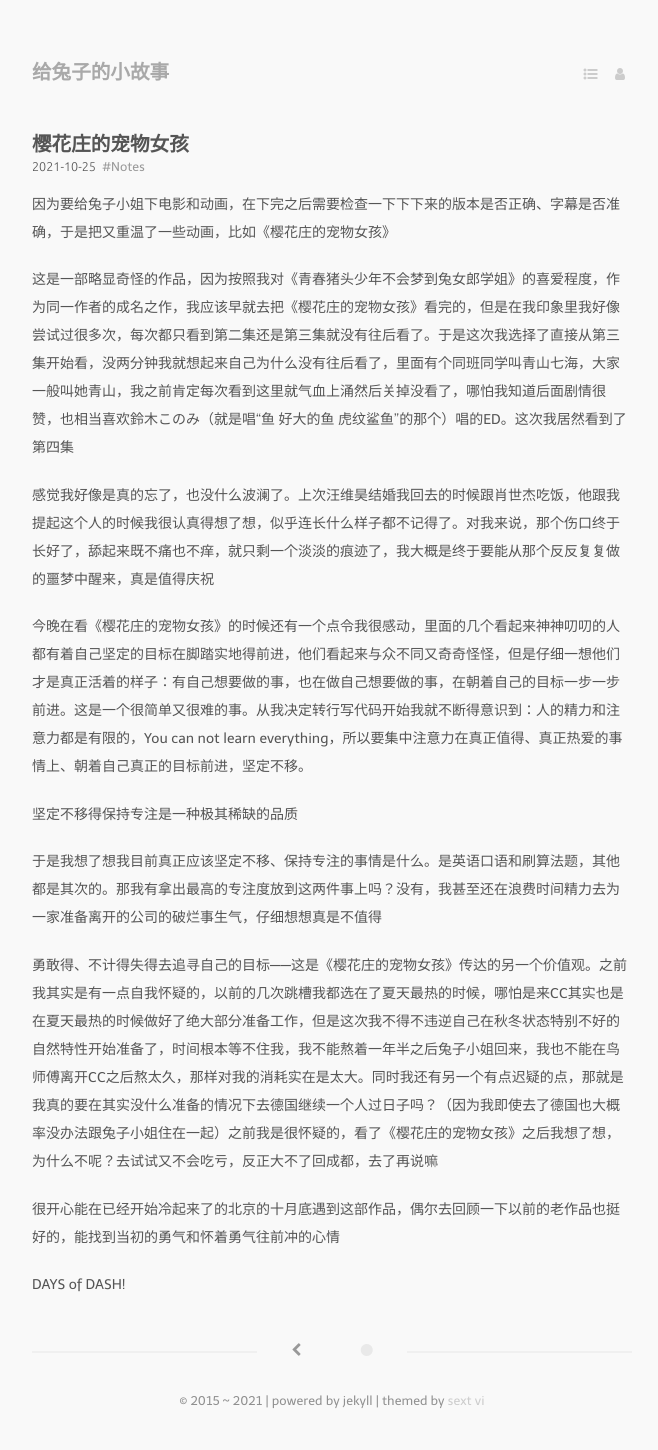
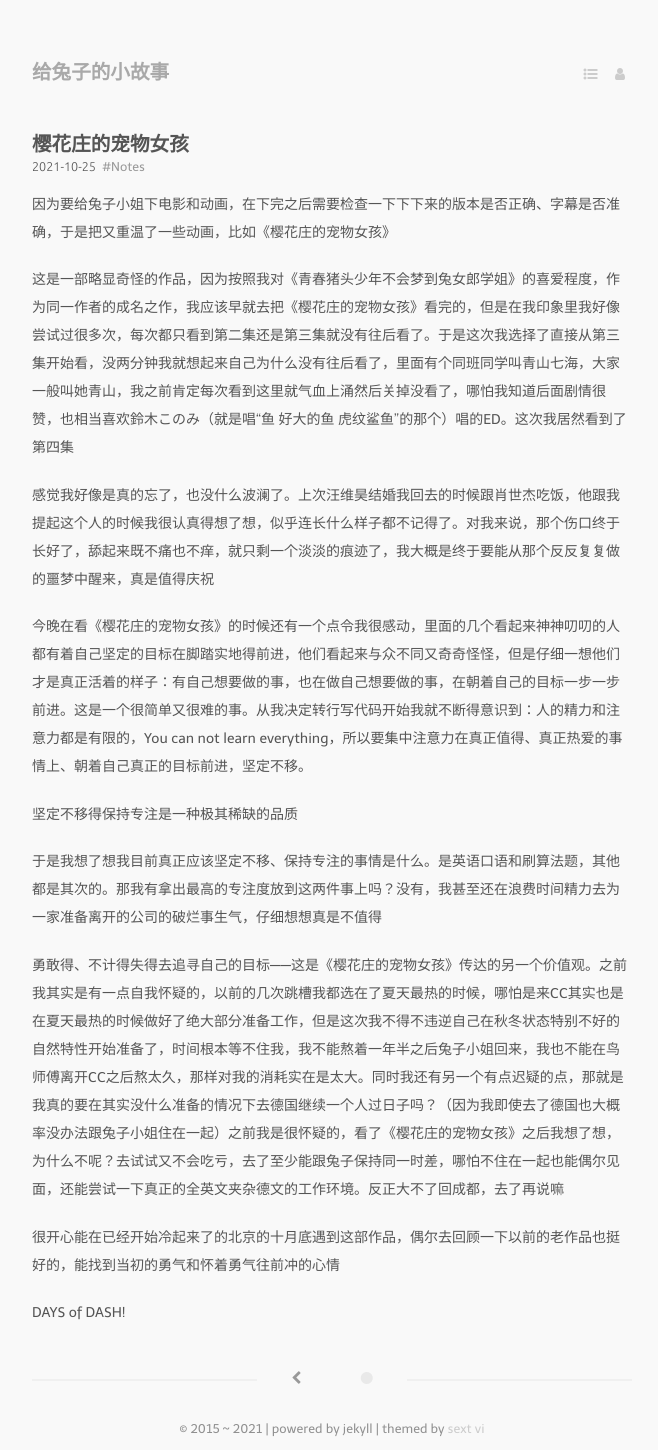
Before and after one commit to keaising/grace, a Jekyll site: the page built from _posts/2021-10-25-sa-ku-ra-so.md, in a window 1280 px wide. Shown: the whole page, without its empty margins (308-966 px from the left). Built offline with Jekyll 4.4.1, drawn with Linux system fonts in a browser that asks for light colours; nearby versions of some CDN libraries; some web fonts are replaced; a script that is not in the unit is left out; before the commit the page ends 1422 px from its top, so only the background shows below that.

Commit message:
Update 2021-10-25-sa-ku-ra-so.md

```diff
--- a/_posts/2021-10-25-sa-ku-ra-so.md
+++ b/_posts/2021-10-25-sa-ku-ra-so.md
@@ -19,7 +19,7 @@ tags:
 
 于是我想了想我目前真正应该坚定不移、保持专注的事情是什么。是英语口语和刷算法题，其他都是其次的。那我有拿出最高的专注度放到这两件事上吗？没有，我甚至还在浪费时间精力去为一家准备离开的公司的破烂事生气，仔细想想真是不值得
 
-勇敢得、不计得失得去追寻自己的目标——这是《樱花庄的宠物女孩》传达的另一个价值观。之前我其实是有一点自我怀疑的，以前的几次跳槽我都选在了夏天最热的时候，哪怕是来CC其实也是在夏天最热的时候做好了绝大部分准备工作，但是这次我不得不违逆自己在秋冬状态特别不好的自然特性开始准备了，时间根本等不住我，我不能熬着一年半之后兔子小姐回来，我也不能在鸟师傅离开CC之后熬太久，那样对我的消耗实在是太大。同时我还有另一个有点迟疑的点，那就是我真的要在其实没什么准备的情况下去德国继续一个人过日子吗？（因为我即使去了德国也大概率没办法跟兔子小姐住在一起）之前我是很怀疑的，看了《樱花庄的宠物女孩》之后我想了想，为什么不呢？去试试又不会吃亏，反正大不了回成都，去了再说嘛
+勇敢得、不计得失得去追寻自己的目标——这是《樱花庄的宠物女孩》传达的另一个价值观。之前我其实是有一点自我怀疑的，以前的几次跳槽我都选在了夏天最热的时候，哪怕是来CC其实也是在夏天最热的时候做好了绝大部分准备工作，但是这次我不得不违逆自己在秋冬状态特别不好的自然特性开始准备了，时间根本等不住我，我不能熬着一年半之后兔子小姐回来，我也不能在鸟师傅离开CC之后熬太久，那样对我的消耗实在是太大。同时我还有另一个有点迟疑的点，那就是我真的要在其实没什么准备的情况下去德国继续一个人过日子吗？（因为我即使去了德国也大概率没办法跟兔子小姐住在一起）之前我是很怀疑的，看了《樱花庄的宠物女孩》之后我想了想，为什么不呢？去试试又不会吃亏，去了至少能跟兔子保持同一时差，哪怕不住在一起也能偶尔见面，还能尝试一下真正的全英文夹杂德文的工作环境。反正大不了回成都，去了再说嘛
 
 很开心能在已经开始冷起来了的北京的十月底遇到这部作品，偶尔去回顾一下以前的老作品也挺好的，能找到当初的勇气和怀着勇气往前冲的心情
 
```
